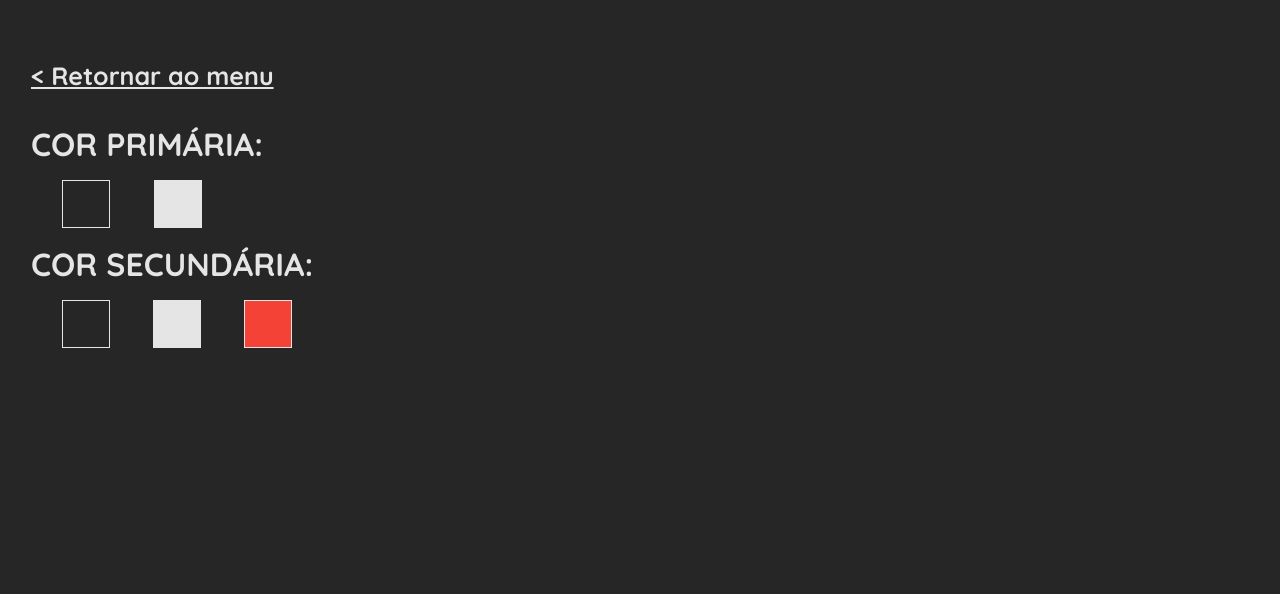
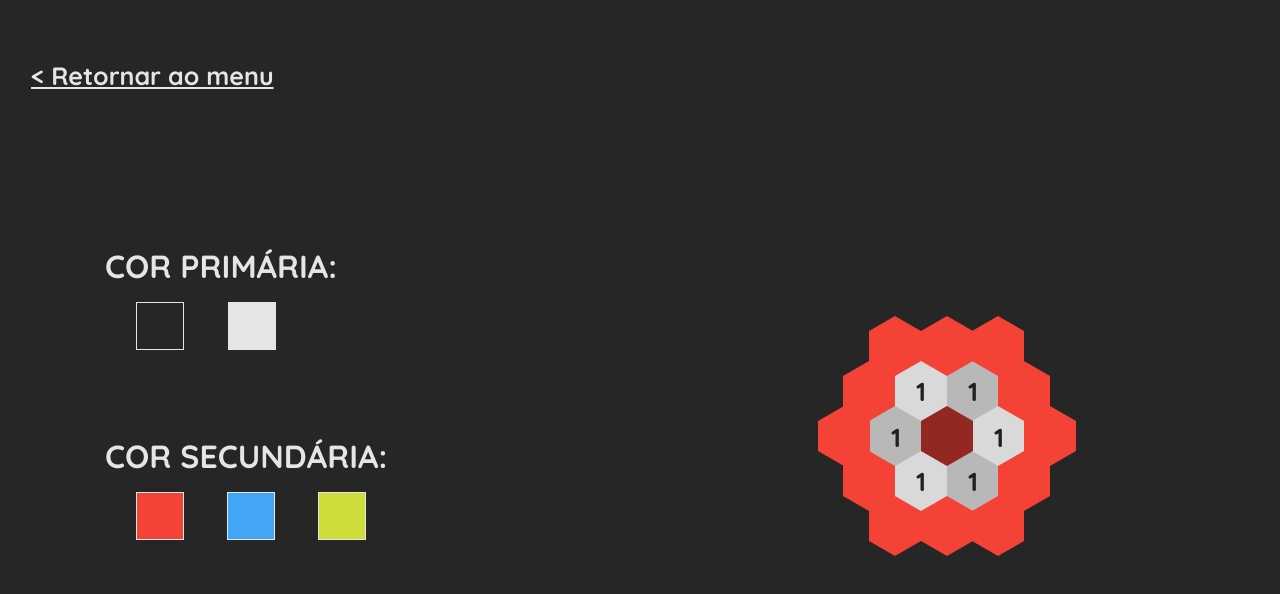
Before and after one commit to IsacLima/Minehex, a React (Vite) app in the folder Minehex/: page /options in a window 1280 px wide. Shown: the top 594 px of the page. Built offline with nearby package versions, Linux system fonts and the light colour scheme.

Commit message:
feat&style: adjust and finish options menu

```diff
--- a/Minehex/src/components/Return/styles.js
+++ b/Minehex/src/components/Return/styles.js
@@ -1,19 +1,27 @@
 import styled from "styled-components";
 
 export const Container = styled.nav`
-    width: 100%;
-    height: 91px;
+    width: auto;
+    height: 61px;
     display: flex;
     align-items: flex-end;
     justify-content: flex-start;
+
+    @media (min-width: 1024px){
+        height: 91px;
+    }
 `;
 
 export const Text = styled.h2`
     width: auto;
     height: 31px;
-    font-size: 25px;
+    font-size: 18px;
     color: #E5E5E5;
     margin-left: 31px;
     text-decoration: underline;
     cursor: pointer;
+
+    @media(min-width: 1024px){
+        font-size: 25px;
+    }
 `;
--- a/Minehex/src/components/SelectColor/index.jsx
+++ b/Minehex/src/components/SelectColor/index.jsx
@@ -6,6 +6,7 @@ import { Container,
         Example,
         Hive
 } from "./styles";
+import img  from "../../assets/hive-WR.png";
 
 
 export default function Selector() {
@@ -14,20 +15,20 @@ export default function Selector() {
 
             <BoxColors>
                 <Text>COR PRIMÁRIA:</Text>
-                <Colors>
-                    <Color/>
-                    <Color/>
+                <Colors width="140px">
+                    <Color bg="#262626"/>
+                    <Color bg="#E5E5E5"/>
                 </Colors>
                 <Text>COR SECUNDÁRIA:</Text>
-                <Colors>
-                    <Color/>
-                    <Color/>
-                    <Color/>
+                <Colors  width="230px">
+                    <Color bg="#F44336"/>
+                    <Color bg="#42A5F5"/>
+                    <Color bg="#CDDC39"/>
                 </Colors>
             </BoxColors>
 
             <Example>
-                <Hive/>
+                <Hive src={img}/>
             </Example>
 
         </Container>
--- a/Minehex/src/components/SelectColor/styles.js
+++ b/Minehex/src/components/SelectColor/styles.js
@@ -2,22 +2,29 @@ import styled from 'styled-components';
 
 export const Container = styled.div`
     width: auto;
+    height: auto;
+
+    @media(min-width: 1024px){
+        height: calc( 100% - 111px);
+        display: flex;
+        flex-direction: row;
+        align-items: center;
+        justify-content: space-between;
+        margin: 0px 200px 0 105px;
+    }
 `;
 
 export const Colors = styled.div`
     height: 50px;
-    margin: 15px 0;
+    margin: 15px 0 45px;
     display: flex;
     align-items: center;
     justify-content: space-between;
     margin-left: 31px;
+    width: ${(props) => props.width};
 
-    :nth-child(4){
-        width: 230px;
-    }
-
-    :nth-child(2){
-        width: 140px;
+    @media (min-width: 1024px){
+        margin-bottom: 85px;
     }
 `;
 
@@ -25,41 +32,52 @@ export const Color = styled.div`
     width: 48px;
     height: 48px;
     border: 1px solid #E5E5E5;
+    background-color: ${(props) => props.bg};
 
-    :nth-child(2){
-        background-color: #E5E5E5;
-    }
-
-    :nth-child(3){
-        background-color: #F44336;
-    }
-
-    :nth-child(4){
-        background-color: #42A5F5;
-    }
-
-    :nth-child(5){
-        background-color: #CDDC39;
+    @media (min-width: 1024px){
+        cursor: pointer;
     }
 `;
 
 export const BoxColors = styled.div`
-    margin-top: 33px;
+    width: auto;
+    margin-top: 60px;
     margin-left: 31px;
-    width: auto;
+
+    height: auto;
+
+    @media (min-width: 1024px){
+        margin: 0;
+    }
 `;
 
 export const Text = styled.div`
     height 40px;
-    width: 100%;
-    font-size: 32px;
+    width: auto;
+    font-size: 25px;
     color: #E5E5E5;
+
+    @media(min-width: 1024px){
+        font-size: 32px;
+    }
 `;
 
 export const Example = styled.div`
     width: auto;
+    height: auto;
+    display: flex;
+    align-items: center;
+    justify-content: center;
+    margin-top: 120px;
 `;
 
-export const Hive = styled.div`
-    width: auto;
+export const Hive = styled.img`
+    width: 200px;
+    height: 180px;
+    margin-bottom: 120px;
+
+    @media (min-width: 1024px){
+        width: 266px;
+        height: 240px;
+    }
 `;
--- a/Minehex/src/styles/global.js
+++ b/Minehex/src/styles/global.js
@@ -5,8 +5,8 @@ const GlobalStyle = createGlobalStyle`
         margin: 0;
         padding: 0;
         box-sizing: border-box;
-        width: 100vw;
-        height: 100vh;
+        width: 100%;
+        height: 100%;
         font-family: 'Quicksand', sans-serif;
         font-weight: bold;
         background-color: #262626;
```
Also changed, not shown: Minehex/src/assets/hive-WR.png (added).
